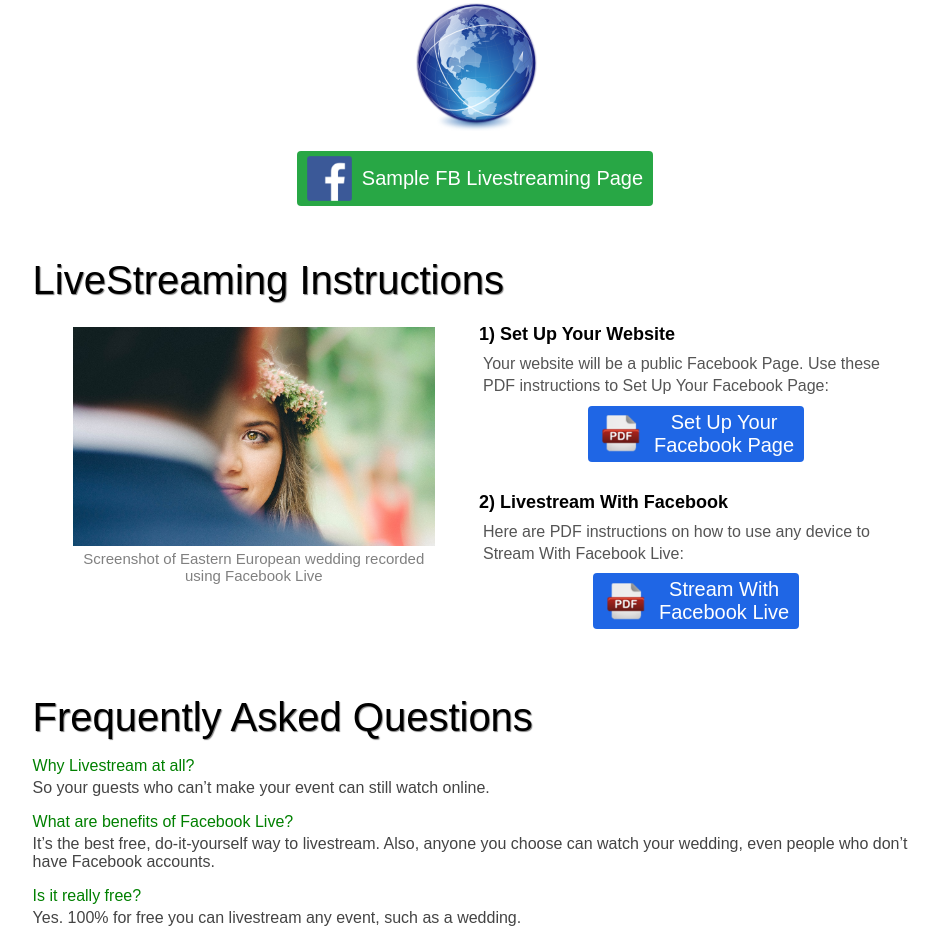
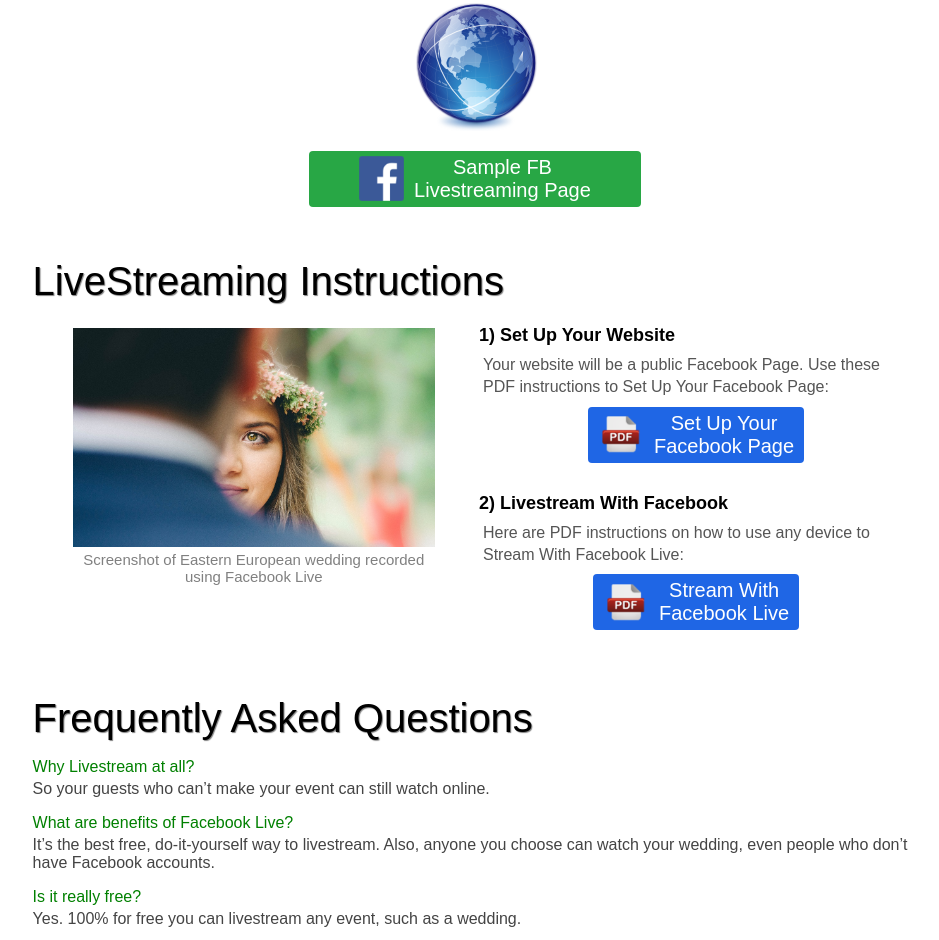
Before and after one commit to mssiegel/livestream, a plain HTML site: page index.html in a window 1280 px wide. Shown: the part 961-1901 px from the top of the page, without its empty margins (165-1104 px from the left). Drawn offline with Linux system fonts and the light colour scheme.

Commit message:
added styles

```diff
--- a/code/styles.css
+++ b/code/styles.css
@@ -106,7 +106,8 @@
   background-color: #28a745;
   text-decoration: none;
   margin-bottom: 50px;
-
+  padding-left: 50px;
+  padding-right: 50px;
 }
 #sample-page-btn:hover {
   background-color: #218838;
--- a/index.html
+++ b/index.html
@@ -49,7 +49,7 @@
 
     <img id="globe-app" src="./images/globe-app.png" alt="Image of globe"/>
     <a class="no-text-decoration" href="https://www.facebook.com/Michelleandmoshewedding-190270061537902/" target="_blank">
-      <button class="btn" id="sample-page-btn"><img src="./images/fb-icon.png" alt="fb-icon">Sample FB Livestreaming Page</button>
+      <button class="btn" id="sample-page-btn"><img src="./images/fb-icon.png" alt="fb-icon">Sample FB<br>Livestreaming Page</button>
     </a>
 
   </section>
```
